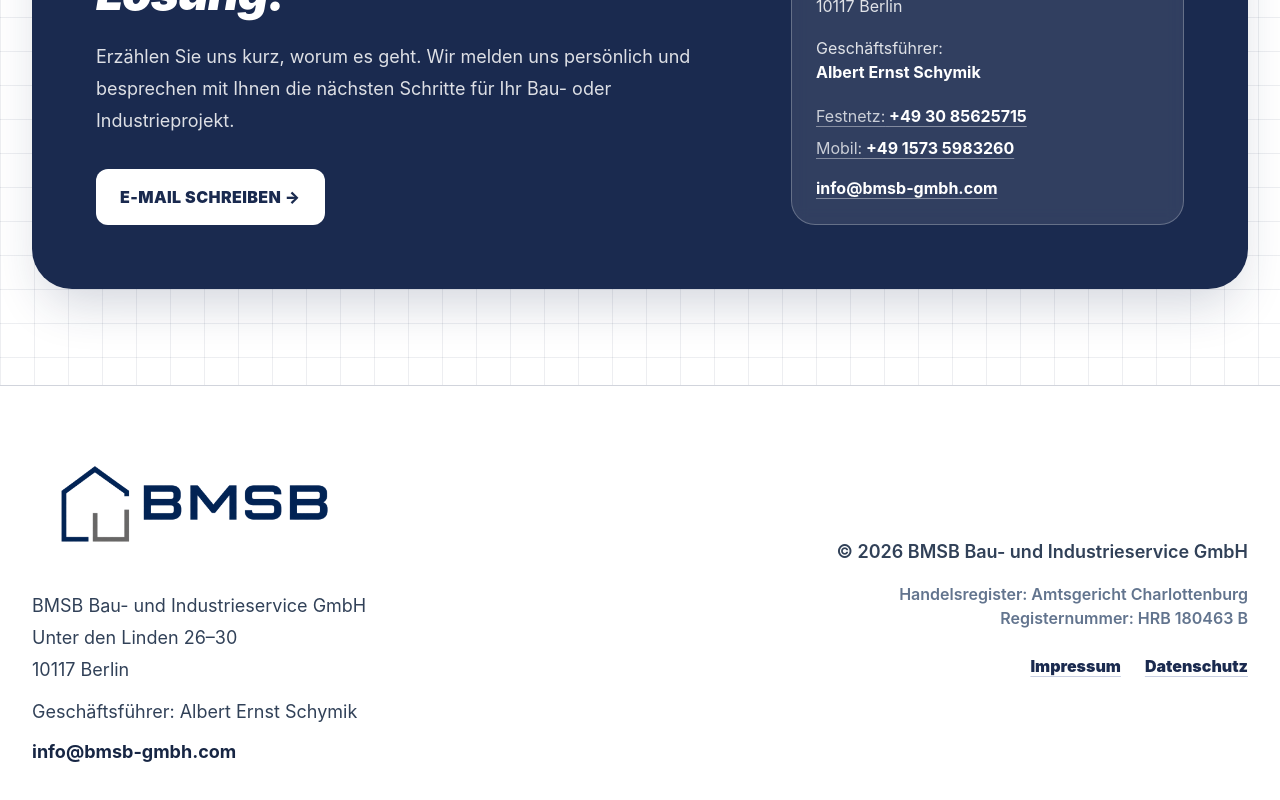
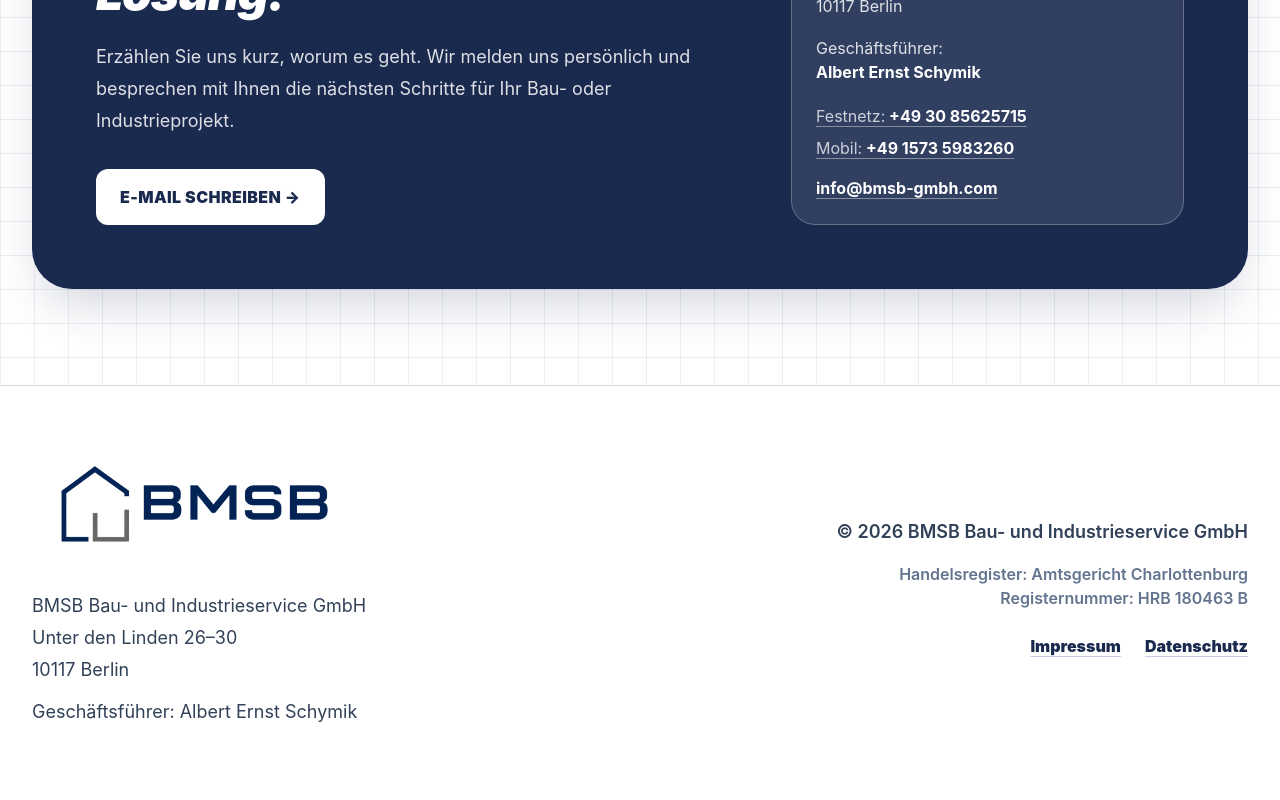
Before and after one commit to bmkbauservice-hue/BMSB_GmbH_Version_2, a React (Vite) app: page / in a window 1280 px wide. Shown: the part 4266-5066 px from the top of the page. Built offline with nearby package versions, Linux system fonts and the light colour scheme.

Commit message:
E-Mail aus dem Footer entfernen

```diff
--- a/src/components/Footer.jsx
+++ b/src/components/Footer.jsx
@@ -68,12 +68,6 @@
             Geschäftsführer: Albert Ernst Schymik
           </p>
 
-          <a
-            href="mailto:info@bmsb-gmbh.com"
-            className="mt-3 inline-block text-base font-bold text-sky-600 hover:text-sky-500 lg:text-lg"
-          >
-            info@bmsb-gmbh.com
-          </a>
         </div>
 
           <div className="text-base font-semibold leading-7 text-slate-700 dark:text-slate-300 lg:text-right lg:text-lg">
```
